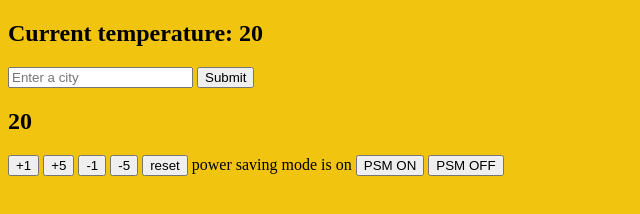
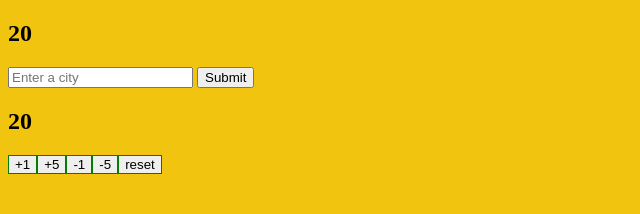
Before and after one commit to petewilkins/thermostat, a plain HTML site: page index.html in a window 1280 px wide. Shown: the whole page, without its empty margins (0-640 px from the left). Drawn offline with nearby package versions, Linux system fonts and the light colour scheme; no server answers.

Commit message:
Add button styling

```diff
--- a/index.html
+++ b/index.html
@@ -1,7 +1,7 @@
 <!DOCTYPE html>
 <html>
   <head>
-    <link rel="stylesheet" type="text/css" href="mystyle.css">
+    <link rel="stylesheet" type="text/css" href="./public/mystyle.css">
     <title>Thermostat</title>
     <script type="text/javascript" src="src/snow.js"></script>
   </head>
@@ -9,7 +9,7 @@
   <body>
     <script src="https://ajax.googleapis.com/ajax/libs/jquery/3.2.1/jquery.min.js"></script>
     <section>
-      <h1>Current temperature: <span id="current-temperature">20</span></h1>
+      <h1> <span id="current-temperature">20</span></h1>
       <form id="select-city">
         <input id="current-city" type="text" placeholder="Enter a city"></input>
         <input type="submit"></input>
@@ -19,14 +19,13 @@
       <h1 id="temperature"></h1>
       <p>
         <div class="buttonlist">
-          <button id="temperature-up-1">+1</button>
-          <button id="temperature-up-5">+5</button>
-          <button id="temperature-down-1">-1</button>
-          <button id="temperature-down-5">-5</button>
-          <button id="temperature-reset">reset</button>
-          power saving mode is <span id="power-saving-status">on</span>
-          <button id="powersaving-on">PSM ON</button>
-          <button id="powersaving-off">PSM OFF</button>
+          <button class='button' id="temperature-up-1">+1</button>
+          <button class='button' id="temperature-up-5">+5</button>
+          <button class='button' id="temperature-down-1">-1</button>
+          <button class='button' id="temperature-down-5">-5</button>
+          <button class='button' id="temperature-reset">reset</button>
+          <!-- power saving mode is <span id="power-saving-status">on</span> -->
+
         </div>
       </p>
     </section>
--- a/mystyle.css
+++ b/public/mystyle.css
@@ -9,3 +9,8 @@
 .high-usage {
   background-color: #c0392b;
 }
+
+.button{
+  float: left;
+    border: 1px solid green;
+}
--- a/src/Thermostat.js
+++ b/src/Thermostat.js
@@ -4,7 +4,7 @@ function Thermostat() {
   this.DEFAULT_TEMPERATURE = 20
   this.temperature = this.DEFAULT_TEMPERATURE;
   this.powerSaving = true;
-  this.MINIMUM_TEMPERATURE = 10;
+  this.MINIMUM_TEMPERATURE = -273;
   this.MAX_TEMP_PSM_ON = 25;
   this.MAX_TEMP_PSM_OFF = 32;
   this.LOW_USAGE_LIMIT = 18;
@@ -16,18 +16,13 @@ Thermostat.prototype.currentTemp = function(change) {
 };
 
 Thermostat.prototype.up = function (change) {
-  if(this.powerSaving === true && (this.temperature+change) >= this.MAX_TEMP_PSM_ON){
-    throw new TypeError("Maximum temperature with power saving ON is 25 degrees!");
-  }
-  if(this.powerSaving === false && (this.temperature+change) >= this.MAX_TEMP_PSM_OFF){
-    throw new TypeError("Maximum temperature with power saving OFF is 32 degrees!");
-  }
+
   this.currentTemp(change);
 };
 
 Thermostat.prototype.down = function (change) {
-  if((this.temperature+change) <= this.MINIMUM_TEMPERATURE) {
-    throw new TypeError("Minimum temperature is 10 degrees!")
+  if((this.temperature+change) < this.MINIMUM_TEMPERATURE) {
+    throw new TypeError("Minimum temperature is -273 degrees!")
   }
   this.currentTemp(change);
 };
```
